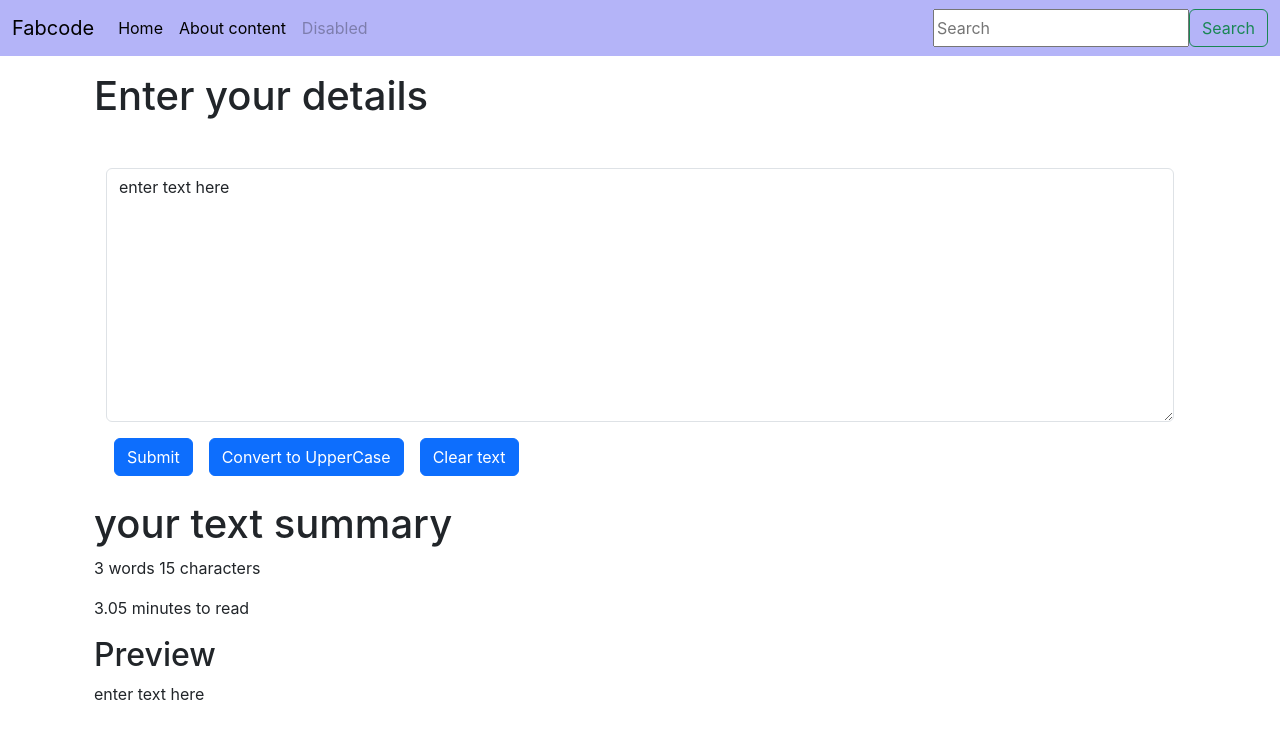
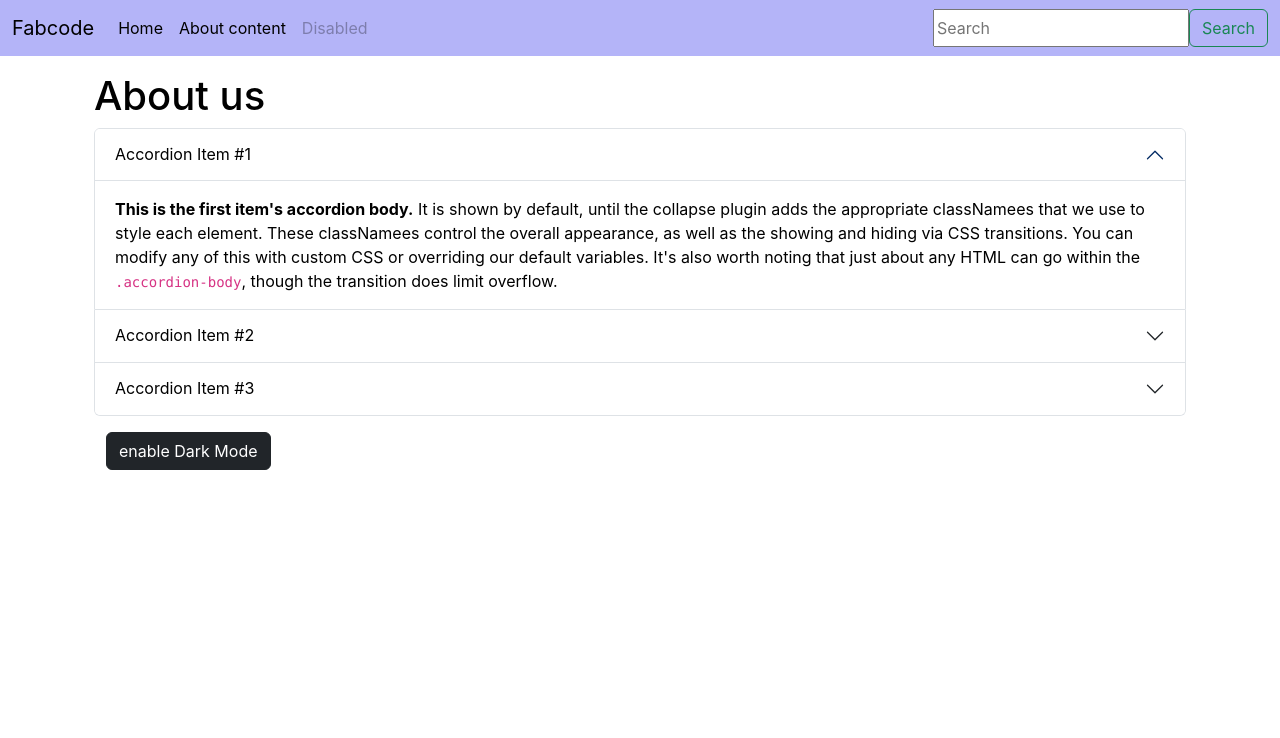
Before and after one commit to FabihaAtique/Learn-React-with-me-, a React (Create React App) app in the folder my_app3/: page / in a window 1280 px wide. Shown: the top 738 px of the page. Built offline with nearby package versions, Linux system fonts and the light colour scheme.

Commit message:
dark_mode enabling using usetates

```diff
--- a/my_app3/src/App.js
+++ b/my_app3/src/App.js
@@ -1,6 +1,7 @@
 import "./App.css";
-import Navbar from "./components/Navbar"
-import Textform from "./components/Textform";
+import About from "./components/About";
+import Navbar from "./components/Navbar";
+
 
 
 function App() {
@@ -12,7 +13,8 @@
       <Navbar title="Fabcode" AboutText="About content"/>
       <div className="container my-3" >
 
-        <Textform heading="Enter your details "/>
+        {/* <Textform heading="Enter your details "/> */}
+        <About/>
 
       </div>
     </>
--- /dev/null
+++ b/my_app3/src/components/About.js
@@ -0,0 +1,140 @@
+import React, { useState } from "react";
+
+export default function About() {
+  const [mystyle, setmystyle] = useState({
+    color: 'black',
+    backgroundColor: "white",
+
+   } )
+
+
+const [btntext, setbtntext] = useState('enable Dark Mode')
+
+const togglestyle = () =>{
+    if(mystyle.color === 'white'){
+        setmystyle({
+            color: 'black',
+            backgroundColor : 'white'
+        })
+        setbtntext('Enable dark mode');
+    }
+    else{
+        setmystyle({
+            color: 'white',
+            backgroundColor : 'black',
+            border: '1px solid white',
+        })
+        setbtntext('Enable light mode');
+    }
+
+}
+
+  return (
+    <div className="container" style={mystyle}>
+      <h1 className="my-2">About us </h1>
+      <div className="accordion" id="accordionExample" style={mystyle}>
+        <div className="accordion-item">
+          <h2 className="accordion-header">
+            <button
+            style={mystyle}
+              className="accordion-button"
+              type="button"
+              data-bs-toggle="collapse"
+              data-bs-target="#collapseOne"
+              aria-expanded="true"
+              aria-controls="collapseOne"
+            >
+              Accordion Item #1
+            </button>
+          </h2>
+          <div
+            id="collapseOne"
+            className="accordion-collapse collapse show"
+            data-bs-parent="#accordionExample"
+            style={mystyle}
+          >
+            <div className="accordion-body">
+              <strong>This is the first item's accordion body.</strong> It is
+              shown by default, until the collapse plugin adds the appropriate
+              classNamees that we use to style each element. These classNamees
+              control the overall appearance, as well as the showing and hiding
+              via CSS transitions. You can modify any of this with custom CSS or
+              overriding our default variables. It's also worth noting that just
+              about any HTML can go within the <code>.accordion-body</code>,
+              though the transition does limit overflow.
+            </div>
+          </div>
+        </div>
+        <div className="accordion-item">
+          <h2 className="accordion-header">
+            <button
+              className="accordion-button collapsed"
+              style={mystyle}
+              type="button"
+              data-bs-toggle="collapse"
+              data-bs-target="#collapseTwo"
+              aria-expanded="false"
+              aria-controls="collapseTwo"
+            >
+              Accordion Item #2
+            </button>
+          </h2>
+          <div
+            id="collapseTwo"
+            className="accordion-collapse collapse"
+            data-bs-parent="#accordionExample"
+            style={mystyle}
+          >
+            <div className="accordion-body">
+              <strong>This is the second item's accordion body.</strong> It is
+              hidden by default, until the collapse plugin adds the appropriate
+              classNamees that we use to style each element. These classNamees
+              control the overall appearance, as well as the showing and hiding
+              via CSS transitions. You can modify any of this with custom CSS or
+              overriding our default variables. It's also worth noting that just
+              about any HTML can go within the <code>.accordion-body</code>,
+              though the transition does limit overflow.
+            </div>
+          </div>
+        </div>
+        <div className="accordion-item">
+          <h2 className="accordion-header">
+            <button
+            style={mystyle}
+              className="accordion-button collapsed"
+              type="button"
+              data-bs-toggle="collapse"
+              data-bs-target="#collapseThree"
+              aria-expanded="false"
+              aria-controls="collapseThree"
+            >
+              Accordion Item #3
+            </button>
+          </h2>
+          <div
+            id="collapseThree"
+            className="accordion-collapse collapse"
+            data-bs-parent="#accordionExample"
+            style={mystyle}
+          >
+            <div className="accordion-body">
+              <strong>This is the third item's accordion body.</strong> It is
+              hidden by default, until the collapse plugin adds the appropriate
+              classNamees that we use to style each element. These classNamees
+              control the overall appearance, as well as the showing and hiding
+              via CSS transitions. You can modify any of this with custom CSS or
+              overriding our default variables. It's also worth noting that just
+              about any HTML can go within the <code>.accordion-body</code>,
+              though the transition does limit overflow.
+            </div>
+          </div>
+        </div>
+      </div>
+      <div className="container my-3">
+        <button type="button" onClick={togglestyle} className="btn btn-dark">
+          {btntext}
+        </button>
+      </div>
+    </div>
+  );
+}
```
